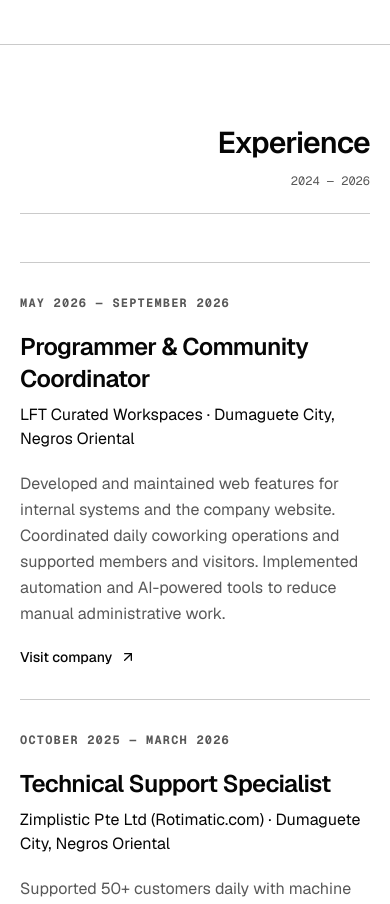
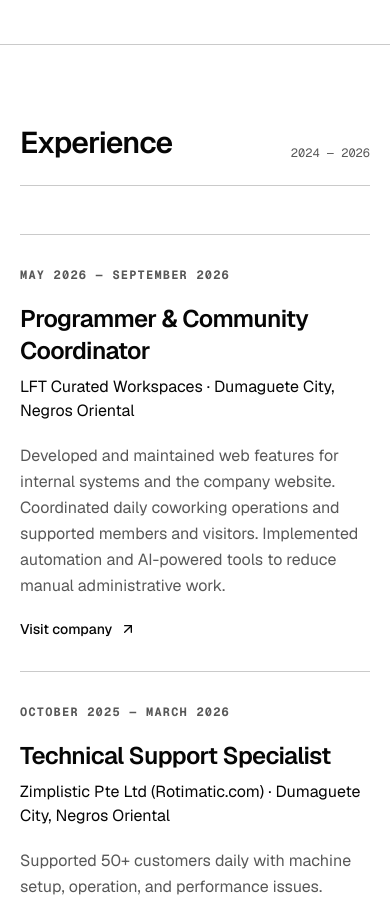
Before and after one commit to Tamsoy/allan-jae-portfolio, a Next.js app: page / in a window 390 px wide. Shown: the part 1120-2024 px from the top of the page. Built offline with nearby package versions, Linux system fonts and the light colour scheme.

Commit message:
feat: adjust experience heading layout and span styling\n\nReorganized experience heading for better alignment and spacing.

```diff
--- a/app/globals.css
+++ b/app/globals.css
@@ -105,8 +105,8 @@
     .hero-intro-group { gap: 0.625rem; }
     .hero-intro-group + .grid { padding-top: 2.75rem; }
     .hero-socials { gap: 0.5rem; }
-    .experience-heading { align-items: flex-start; flex-direction: column; margin-bottom: 2.75rem; padding-bottom: 1.5rem; }
-    .experience-heading span { font-size: 0.75rem; }
+    .experience-heading { align-items: center; flex-direction: row; justify-content: space-between; margin-bottom: 2.75rem; padding-bottom: 1.5rem; }
+    .experience-heading span { flex-shrink: 0; font-size: 0.75rem; }
   }
   @media (min-width: 768px) { .mobile-navigation { display: none; } }
   @media (prefers-reduced-motion: reduce) { .mobile-navigation { transition: opacity 1ms linear; transform: none; } }
```
